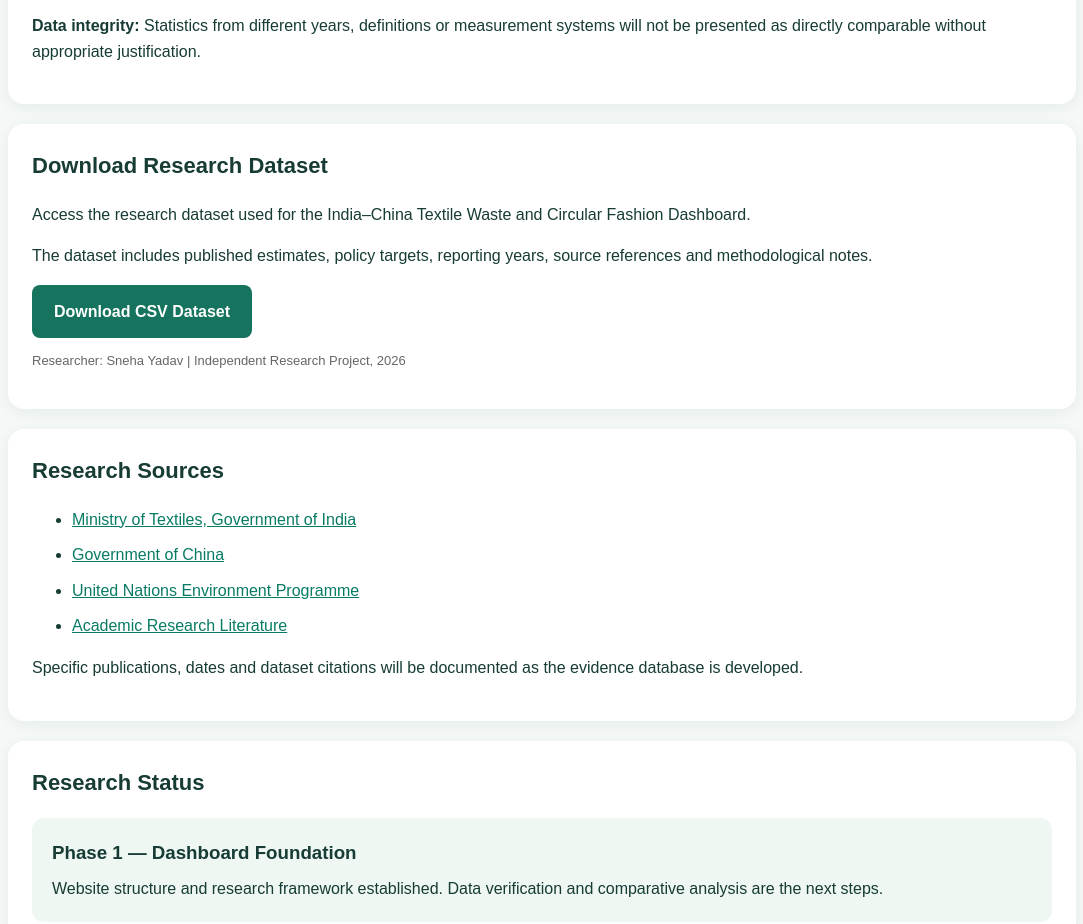
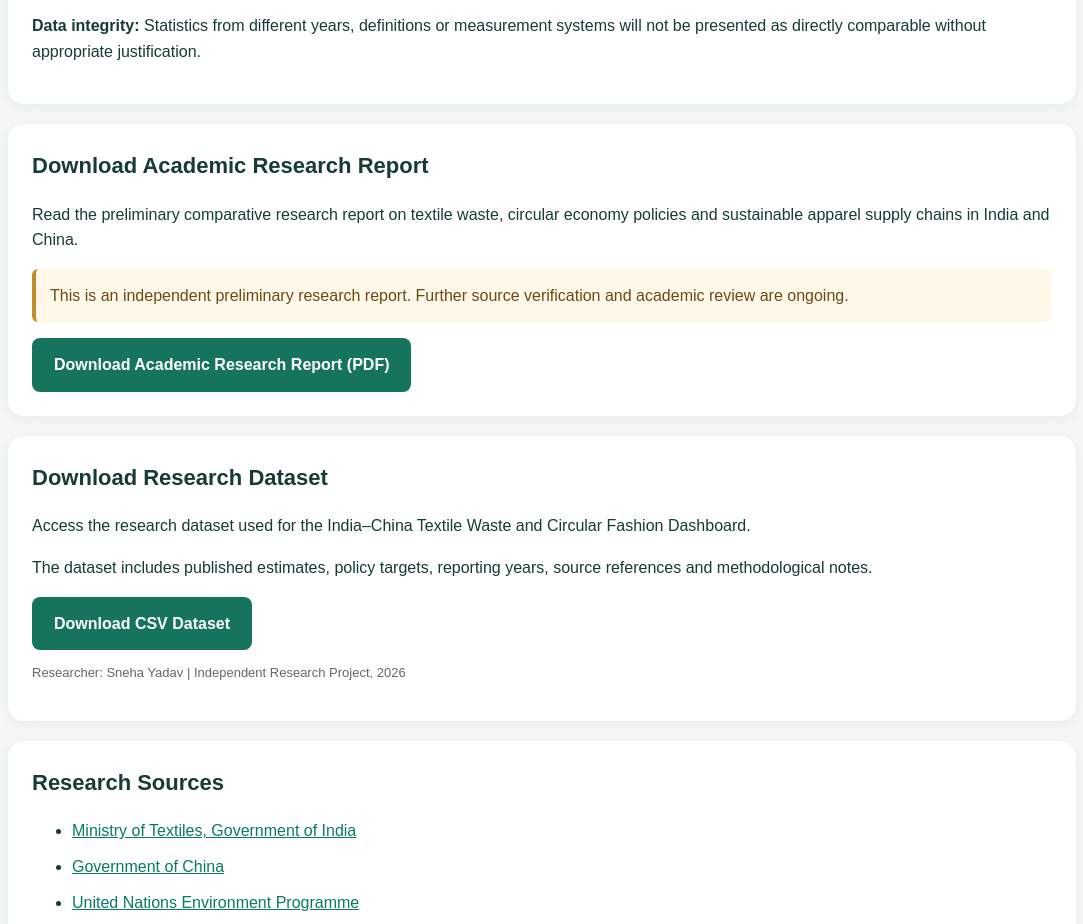
Before and after one commit to Sneh166430/ndia-china-textile-circularity, a plain HTML site: page index.html in a window 1280 px wide. Shown: the part 7106-8030 px from the top of the page, without its empty margins (98-1181 px from the left). Drawn offline with nearby package versions, Linux system fonts and the light colour scheme.

Commit message:
Update index.html

```diff
--- a/index.html
+++ b/index.html
@@ -627,6 +627,39 @@
   directly comparable without appropriate justification.</p>
 </section>
 
+<section id="download-report">
+  <h2>Download Academic Research Report</h2>
+
+  <p>
+    Read the preliminary comparative research
+    report on textile waste, circular economy
+    policies and sustainable apparel supply
+    chains in India and China.
+  </p>
+
+  <p class="notice">
+    This is an independent preliminary research
+    report. Further source verification and
+    academic review are ongoing.
+  </p>
+
+  <a
+    href="./India_China_Textile_Circularity_Preliminary_Research_Report.pdf"
+    download
+    style="
+      display:inline-block;
+      background:#16745e;
+      color:white;
+      padding:14px 22px;
+      border-radius:8px;
+      text-decoration:none;
+      font-weight:bold;
+    "
+  >
+    Download Academic Research Report (PDF)
+  </a>
+</section>
+
 <section id="download-dataset">
   <h2>Download Research Dataset</h2>
 
```
